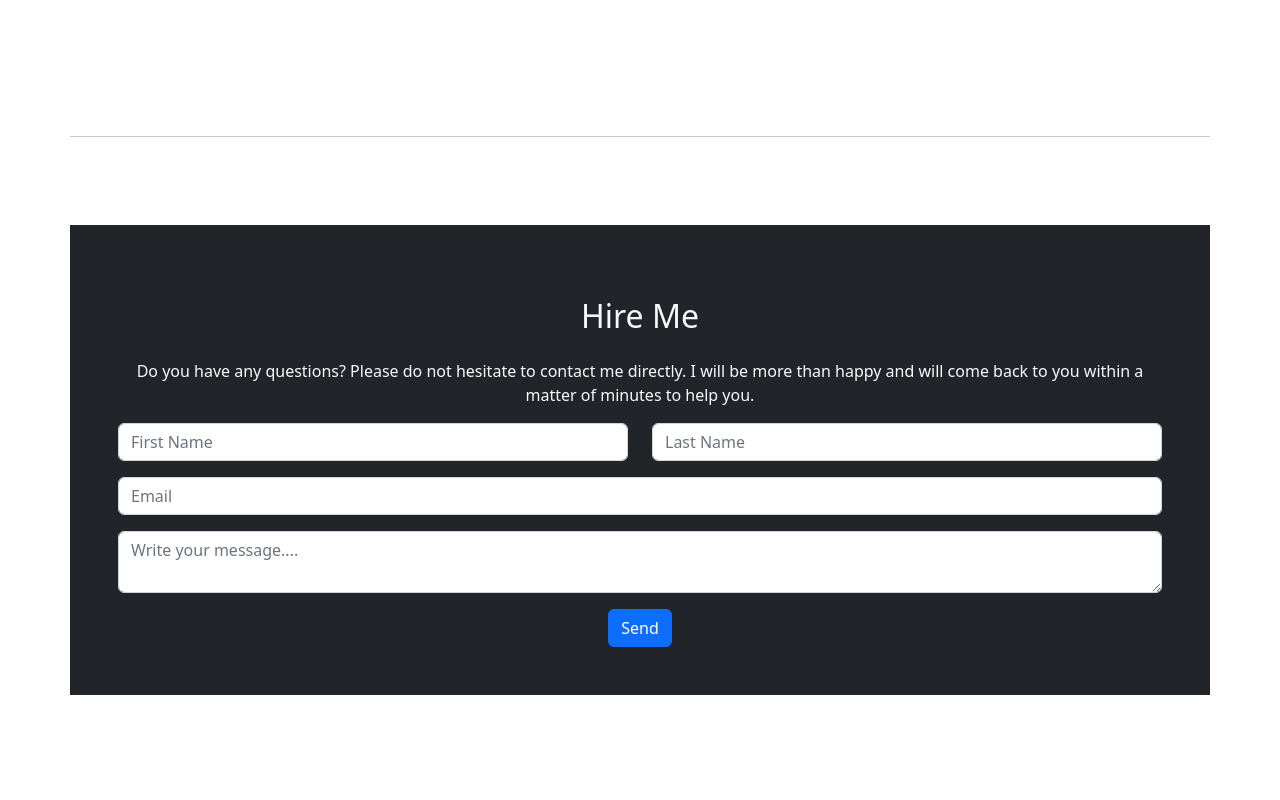
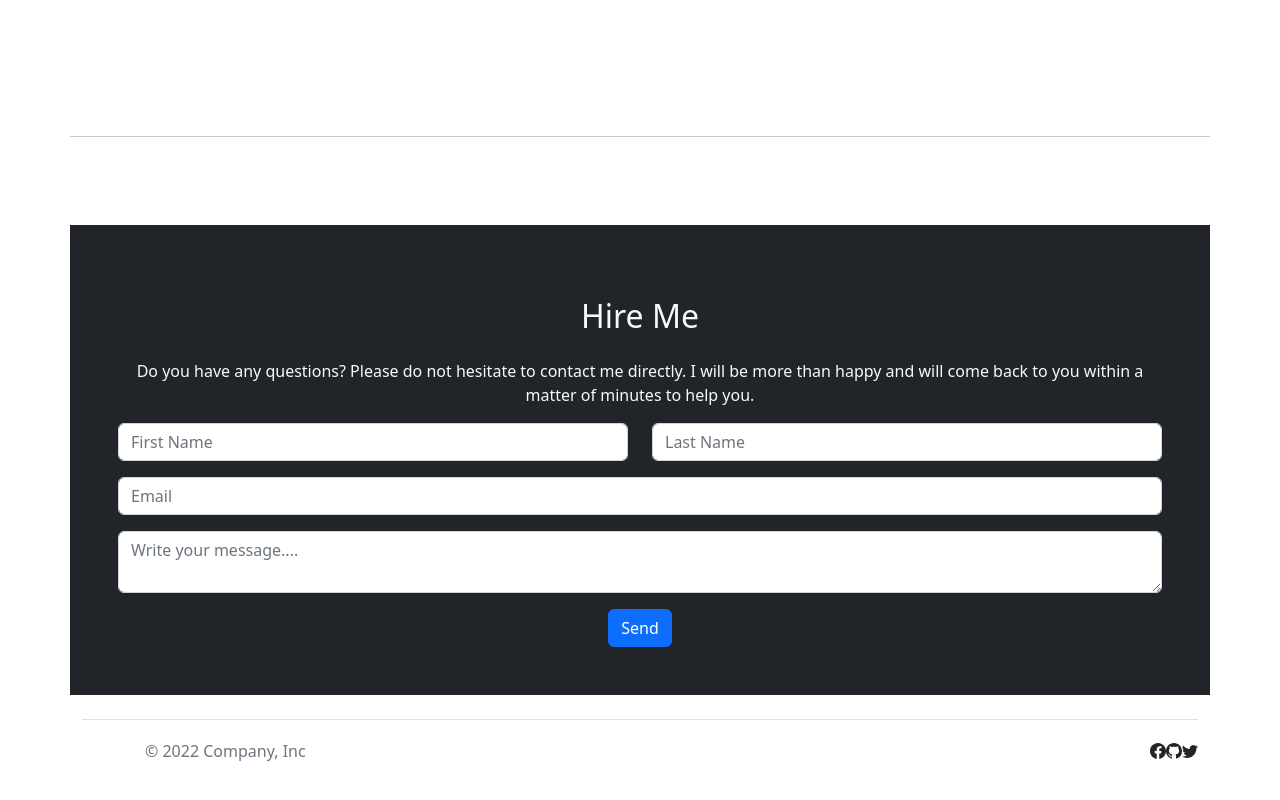
Before and after one commit to RebazMohsen/portfolio-repo, a plain HTML site: page index.html in a window 1280 px wide. Shown: the part 1537-2337 px from the top of the page. Before the commit the page ends 2256 px from the top, so only its background shows below. Drawn offline with nearby package versions, Linux system fonts and the light colour scheme.

Commit message:
add footer section

```diff
--- a/index.html
+++ b/index.html
@@ -380,8 +380,33 @@
 <!-- End of Contact page -->
 
 <!-- Start of Footer Section -->
+<div class="container">
+  <footer class="d-flex flex-wrap justify-content-between align-items-center py-3 my-4 border-top">
+    <div class="col-md-4 d-flex align-items-center">
+      <a href="/" class="mb-3 me-2 mb-md-0 text-muted text-decoration-none lh-1">
+        <svg class="bi" width="55" height="30"><use xlink:href="#bootstrap"></use></svg>
+      </a>
+      <span class="mb-3 mb-md-0 text-muted">© 2022 Company, Inc</span>
+    </div>
+
+    <ul class="nav col-md-4 justify-content-end list-unstyled d-flex">
+      <svg xmlns="http://www.w3.org/2000/svg" width="16" height="16" fill="currentColor" class="bi bi-facebook" viewBox="0 0 16 16">
+        <path d="M16 8.049c0-4.446-3.582-8.05-8-8.05C3.58 0-.002 3.603-.002 8.05c0 4.017 2.926 7.347 6.75 7.951v-5.625h-2.03V8.05H6.75V6.275c0-2.017 1.195-3.131 3.022-3.131.876 0 1.791.157 1.791.157v1.98h-1.009c-.993 0-1.303.621-1.303 1.258v1.51h2.218l-.354 2.326H9.25V16c3.824-.604 6.75-3.934 6.75-7.951z"/>
+      </svg>
 
 
+      <svg xmlns="http://www.w3.org/2000/svg" width="16" height="16" fill="currentColor" class="bi bi-github" viewBox="0 0 16 16">
+        <path d="M8 0C3.58 0 0 3.58 0 8c0 3.54 2.29 6.53 5.47 7.59.4.07.55-.17.55-.38 0-.19-.01-.82-.01-1.49-2.01.37-2.53-.49-2.69-.94-.09-.23-.48-.94-.82-1.13-.28-.15-.68-.52-.01-.53.63-.01 1.08.58 1.23.82.72 1.21 1.87.87 2.33.66.07-.52.28-.87.51-1.07-1.78-.2-3.64-.89-3.64-3.95 0-.87.31-1.59.82-2.15-.08-.2-.36-1.02.08-2.12 0 0 .67-.21 2.2.82.64-.18 1.32-.27 2-.27.68 0 1.36.09 2 .27 1.53-1.04 2.2-.82 2.2-.82.44 1.1.16 1.92.08 2.12.51.56.82 1.27.82 2.15 0 3.07-1.87 3.75-3.65 3.95.29.25.54.73.54 1.48 0 1.07-.01 1.93-.01 2.2 0 .21.15.46.55.38A8.012 8.012 0 0 0 16 8c0-4.42-3.58-8-8-8z"/>
+      </svg>
+
+      <svg xmlns="http://www.w3.org/2000/svg" width="16" height="16" fill="currentColor" class="bi bi-twitter" viewBox="0 0 16 16">
+        <path d="M5.026 15c6.038 0 9.341-5.003 9.341-9.334 0-.14 0-.282-.006-.422A6.685 6.685 0 0 0 16 3.542a6.658 6.658 0 0 1-1.889.518 3.301 3.301 0 0 0 1.447-1.817 6.533 6.533 0 0 1-2.087.793A3.286 3.286 0 0 0 7.875 6.03a9.325 9.325 0 0 1-6.767-3.429 3.289 3.289 0 0 0 1.018 4.382A3.323 3.323 0 0 1 .64 6.575v.045a3.288 3.288 0 0 0 2.632 3.218 3.203 3.203 0 0 1-.865.115 3.23 3.23 0 0 1-.614-.057 3.283 3.283 0 0 0 3.067 2.277A6.588 6.588 0 0 1 .78 13.58a6.32 6.32 0 0 1-.78-.045A9.344 9.344 0 0 0 5.026 15z"/>
+      </svg>
+
+
+    </ul>
+  </footer>
+</div>
 
 
 
```
Also changed, not shown: script.js (deleted).
